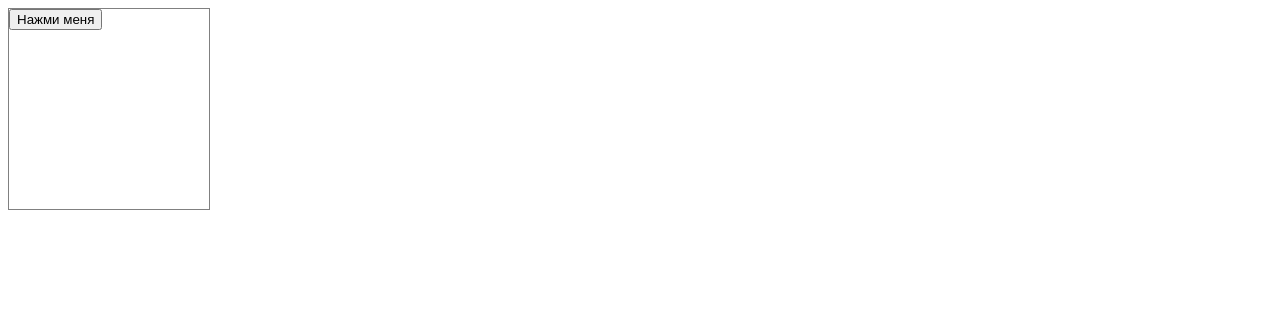
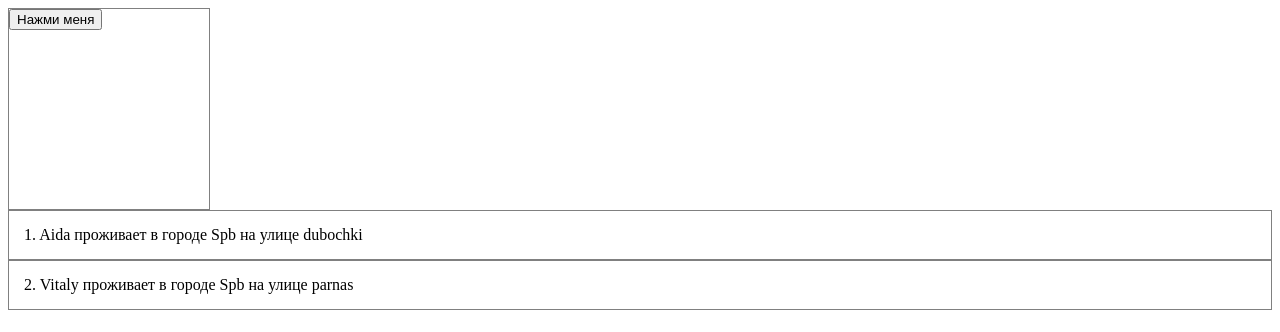
Before and after one commit to AidaChernyavskaya/react-ts-course, a React (Create React App) app: page / in a window 1280 px wide. Shown: the top 332 px of the page. Built offline with nearby package versions, Linux system fonts and the light colour scheme.

Commit message:
UserList component added

```diff
--- a/src/App.tsx
+++ b/src/App.tsx
@@ -1,12 +1,19 @@
 import React from 'react';
 import Card, {CardVariant} from "./components/Card";
+import UserList from "./components/UserList";
+import {IUser} from "./types/types";
 
 const App = () => {
+    const users: IUser[] = [
+        {id: 1, name: 'Aida', email: 'a@ma.ru', address: {city: 'Spb', street: 'dubochki', zipcode: '23233'}},
+        {id: 2, name: 'Vitaly', email: 'sewe@mail.ru', address: {city: 'Spb', street: 'parnas', zipcode: '232345'}},
+    ]
     return (
         <div>
-          <Card onClick={(num) => console.log('click', num)} variant={CardVariant.outlined} width={'200px'} height={'200px'}>
-              <button>Нажми меня</button>
-          </Card>
+            <Card onClick={(num) => console.log('click', num)} variant={CardVariant.outlined} width={'200px'} height={'200px'}>
+                <button>Нажми меня</button>
+            </Card>
+            <UserList users={users}/>
         </div>
     );
 };
--- /dev/null
+++ b/src/components/UserList.tsx
@@ -0,0 +1,20 @@
+import React, {FC} from 'react';
+import {IUser} from "../types/types";
+
+interface UserListProps {
+    users: IUser[];
+}
+
+const UserList: FC<UserListProps> = ({users}) => {
+    return (
+        <div>
+            {users.map(user =>
+                <div key={user.id} style={{padding: 15, border: '1px solid gray'}}>
+                    {user.id}. {user.name} проживает в городе {user.address.city} на улице {user.address.street}
+                </div>
+            )}
+        </div>
+    );
+};
+
+export default UserList;
--- /dev/null
+++ b/src/types/types.tsx
@@ -0,0 +1,12 @@
+export interface IAddress{
+    street: string;
+    city: string;
+    zipcode: string;
+}
+
+export interface IUser {
+    id: number;
+    name: string;
+    email: string;
+    address:IAddress;
+}
```
